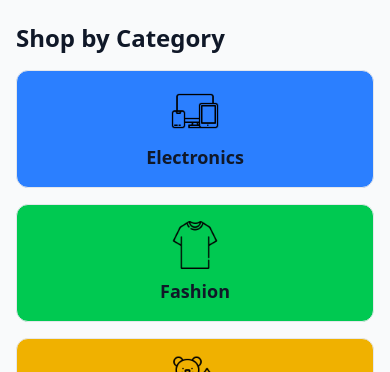
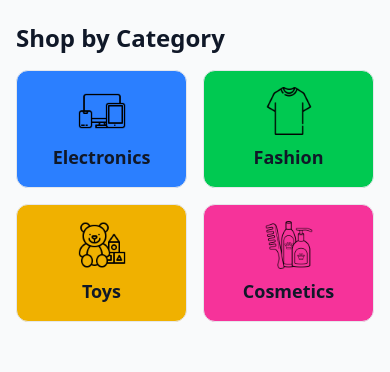
Before and after one commit to jilsonjoy98/E-commerce-Next-js, a Next.js app: page / in a window 390 px wide. Shown: the part 582-954 px from the top of the page. Built offline with nearby package versions, Linux system fonts and the light colour scheme; no server answers.

Commit message:
fixed category mobile view

```diff
--- a/components/home/categories/Categories.tsx
+++ b/components/home/categories/Categories.tsx
@@ -39,7 +39,7 @@ export default function Categories() {
             className="mx-auto max-w-7xl px-4 py-4 sm:px-6 sm:py-6 lg:px-8"
         >
             <h2 className="mb-4 text-2xl font-bold text-gray-900">Shop by Category</h2>
-            <div className="grid grid-cols-1 gap-4 sm:grid-cols-2 lg:grid-cols-4">
+            <div className="grid grid-cols-2 gap-4 sm:grid-cols-4 lg:grid-cols-4">
                 {categories.map((category) => (
                     <Link
                         key={category.name}
```
